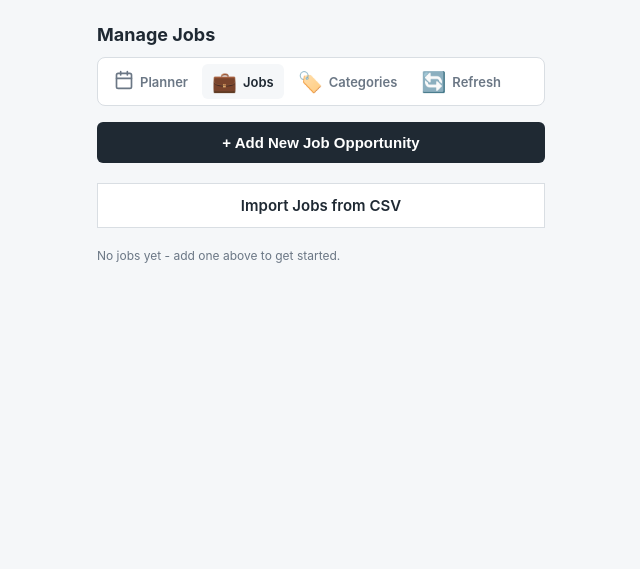
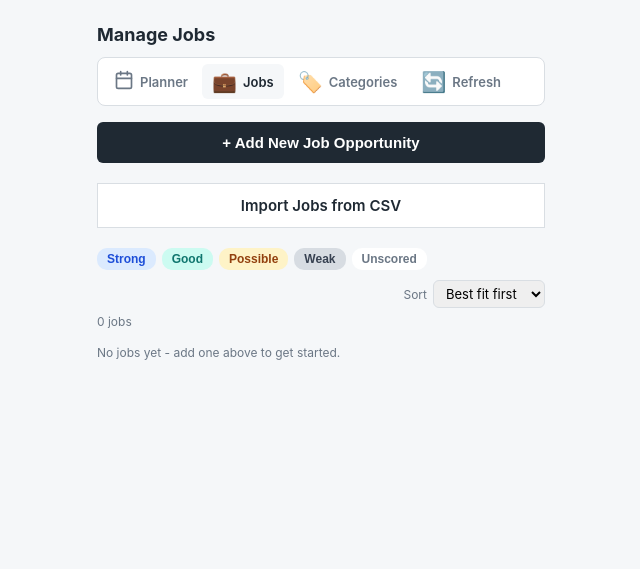
Before and after one commit to ecooperman/time-management, a FastAPI app: page /jobs.html in a window 1280 px wide. Shown: the top 569 px of the page, without its empty margins (319-959 px from the left). Run offline with FastAPI, Linux system fonts and the light colour scheme; data that the repository does not hold is empty; parts of the project's set-up code (start-up, migrations or seed data) failed here and were passed over.

Commit message:
Make it so that jobs are sorted by fit first and fix the contrast of the Weak filter's background.

```diff
--- a/static/jobs.html
+++ b/static/jobs.html
@@ -63,6 +63,24 @@
       </div>
     </form>
 
+    <div id="job-filter-bar">
+      <div id="job-tier-filters">
+        <button type="button" class="tier-filter-btn tier-strong" data-tier="Strong">Strong</button>
+        <button type="button" class="tier-filter-btn tier-good" data-tier="Good">Good</button>
+        <button type="button" class="tier-filter-btn tier-possible" data-tier="Possible">Possible</button>
+        <button type="button" class="tier-filter-btn tier-weak" data-tier="Weak">Weak</button>
+        <button type="button" class="tier-filter-btn tier-unscored" data-tier="Unscored">Unscored</button>
+      </div>
+      <label id="job-sort-label">
+        Sort
+        <select id="job-sort-select">
+          <option value="tier" selected>Best fit first</option>
+          <option value="newest">Newest first</option>
+        </select>
+      </label>
+    </div>
+    <p id="job-filter-count" class="note"></p>
+
     <div id="job-rows"></div>
   </div>
 
--- a/static/jobs.js
+++ b/static/jobs.js
@@ -219,20 +219,112 @@ function jobAdminCardElement(job) {
   return card;
 }
 
-async function loadJobs() {
-  const jobs = await fetchJSON("/api/jobs");
+// --- filtering + sorting (client-side, over whatever /api/jobs last
+// returned - no need to re-fetch just because the filter/sort changed) ---
+
+const TIER_RANK = { Strong: 0, Good: 1, Possible: 2, Weak: 3 };
+
+let allJobs = [];
+
+function loadJobFilterState() {
+  let hiddenTiers = [];
+  let sort = "tier";
+  try {
+    hiddenTiers = JSON.parse(localStorage.getItem("jobFilterHiddenTiers") || "[]");
+    sort = localStorage.getItem("jobFilterSort") || "tier";
+  } catch (e) {
+    // ignore malformed/unavailable localStorage, fall back to defaults
+  }
+  return { hiddenTiers: new Set(hiddenTiers), sort };
+}
+
+const jobFilterState = loadJobFilterState();
+
+function saveJobFilterState() {
+  localStorage.setItem("jobFilterHiddenTiers", JSON.stringify(Array.from(jobFilterState.hiddenTiers)));
+  localStorage.setItem("jobFilterSort", jobFilterState.sort);
+}
+
+function jobTierKey(job) {
+  return job.tier || "Unscored";
+}
+
+function visibleSortedJobs() {
+  const visible = allJobs.filter((j) => !jobFilterState.hiddenTiers.has(jobTierKey(j)));
+  if (jobFilterState.sort === "tier") {
+    // Best fit first, then newest first within each tier - explicit on the
+    // created_at tie-break rather than leaning on server order, so this
+    // stays correct even if the server's default ordering ever changes.
+    visible.sort((a, b) => {
+      if (a.applied !== b.applied) return a.applied ? 1 : -1;
+      const rankA = a.tier in TIER_RANK ? TIER_RANK[a.tier] : 4;
+      const rankB = b.tier in TIER_RANK ? TIER_RANK[b.tier] : 4;
+      if (rankA !== rankB) return rankA - rankB;
+      return new Date(b.created_at) - new Date(a.created_at);
+    });
+  }
+  // "newest" keeps server order as-is (already applied-last, newest-first).
+  return visible;
+}
+
+function renderJobList() {
   const container = document.getElementById("job-rows");
   container.innerHTML = "";
-  if (jobs.length === 0) {
+  const visible = visibleSortedJobs();
+
+  const countEl = document.getElementById("job-filter-count");
+  countEl.textContent =
+    visible.length === allJobs.length
+      ? `${allJobs.length} job${allJobs.length === 1 ? "" : "s"}`
+      : `Showing ${visible.length} of ${allJobs.length} jobs`;
+
+  if (allJobs.length === 0) {
     const empty = document.createElement("p");
     empty.className = "note";
     empty.textContent = "No jobs yet - add one above to get started.";
     container.appendChild(empty);
     return;
   }
-  for (const job of jobs) {
+  if (visible.length === 0) {
+    const empty = document.createElement("p");
+    empty.className = "note";
+    empty.textContent = "No jobs match the current filter.";
+    container.appendChild(empty);
+    return;
+  }
+  for (const job of visible) {
     container.appendChild(jobAdminCardElement(job));
   }
+}
+
+async function loadJobs() {
+  allJobs = await fetchJSON("/api/jobs");
+  renderJobList();
+}
+
+function initJobFilters() {
+  for (const btn of document.querySelectorAll(".tier-filter-btn")) {
+    const tier = btn.dataset.tier;
+    btn.classList.toggle("inactive", jobFilterState.hiddenTiers.has(tier));
+    btn.addEventListener("click", () => {
+      if (jobFilterState.hiddenTiers.has(tier)) {
+        jobFilterState.hiddenTiers.delete(tier);
+      } else {
+        jobFilterState.hiddenTiers.add(tier);
+      }
+      btn.classList.toggle("inactive", jobFilterState.hiddenTiers.has(tier));
+      saveJobFilterState();
+      renderJobList();
+    });
+  }
+
+  const sortSelect = document.getElementById("job-sort-select");
+  sortSelect.value = jobFilterState.sort;
+  sortSelect.addEventListener("change", () => {
+    jobFilterState.sort = sortSelect.value;
+    saveJobFilterState();
+    renderJobList();
+  });
 }
 
 function initAddJobForm() {
@@ -301,4 +393,5 @@ function initImportJobs() {
 
 initAddJobForm();
 initImportJobs();
+initJobFilters();
 loadJobs();
--- a/static/style.css
+++ b/static/style.css
@@ -875,6 +875,71 @@ button.app-nav-link {
   background: var(--bg);
 }
 
+.tier-unscored {
+  color: var(--muted);
+  background: #fff;
+  border: 1px dashed var(--border);
+}
+
+#job-filter-bar {
+  display: flex;
+  flex-wrap: wrap;
+  align-items: center;
+  gap: 10px;
+  margin-bottom: 6px;
+}
+
+#job-tier-filters {
+  display: flex;
+  flex-wrap: wrap;
+  gap: 6px;
+}
+
+.tier-filter-btn {
+  border: none;
+  border-radius: 10px;
+  padding: 4px 10px;
+  font-size: 12px;
+  font-weight: 600;
+  cursor: pointer;
+  opacity: 1;
+  transition: opacity 0.1s ease;
+}
+
+.tier-filter-btn.inactive {
+  opacity: 0.35;
+}
+
+/* .tier-weak's default gray-on-gray reads fine on a white card, but as a
+   border-less filter pill it was nearly invisible against the page
+   background - give it its own higher-contrast treatment here. */
+.tier-filter-btn.tier-weak {
+  color: #374151;
+  background: #d7dce2;
+}
+
+#job-sort-label {
+  display: flex;
+  align-items: center;
+  gap: 6px;
+  margin-left: auto;
+  margin-bottom: 0;
+  font-size: 12px;
+  white-space: nowrap;
+}
+
+#job-sort-select {
+  width: auto;
+  margin-top: 0;
+  padding: 4px 8px;
+  font-size: 13px;
+}
+
+#job-filter-count {
+  margin-top: 0;
+  margin-bottom: 16px;
+}
+
 .job-admin-score {
   margin-bottom: 14px;
   padding-bottom: 14px;
```
